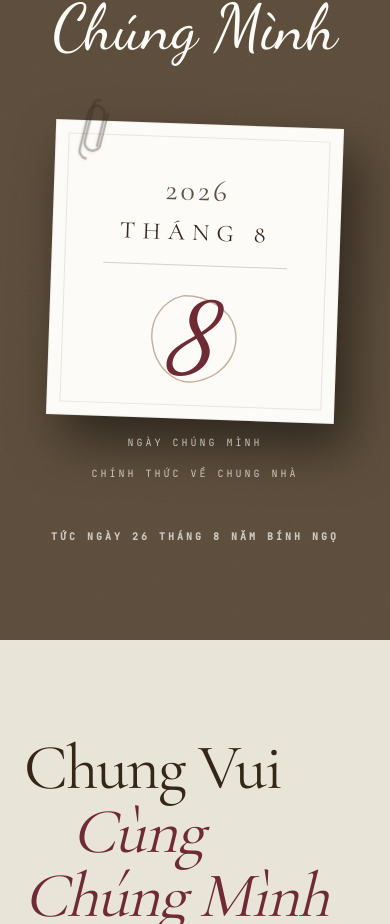
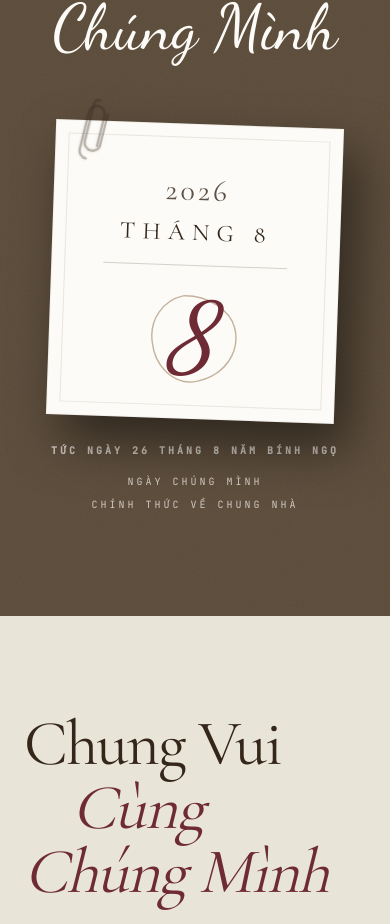
Before and after one commit to lequyn24-sudo/Q-N, a Next.js app: page / in a window 390 px wide. Shown: the part 4630-5554 px from the top of the page. Built offline with nearby package versions, Linux system fonts and the light colour scheme; a web font is replaced by a local one.

Commit message:
Reorder mobile timeline elements and tighten gap

```diff
--- a/src/components/Timeline.tsx
+++ b/src/components/Timeline.tsx
@@ -24,7 +24,7 @@ export default function Timeline() {
         </motion.div>
 
         {/* Main Content Area */}
-        <div className="relative w-full flex flex-col md:flex-row items-center justify-center gap-4 md:gap-8">
+        <div className="relative w-full flex flex-col md:flex-row items-center justify-center gap-2 md:gap-8">
 
           {/* Left Text */}
           <motion.div
@@ -32,7 +32,7 @@ export default function Timeline() {
             whileInView={{ opacity: 1, x: 0 }}
             viewport={{ once: true, margin: "-100px" }}
             transition={{ duration: 1, delay: 0.3, ease: "easeOut" }}
-            className="md:absolute md:left-0 md:top-1/2 md:-translate-y-1/2 text-center md:text-left z-20 order-2 md:order-1"
+            className="md:absolute md:left-0 md:top-1/2 md:-translate-y-1/2 text-center md:text-left z-20 order-3 md:order-1"
           >
             <p className="font-jetbrains text-vintage-ivory/70 text-[10px] md:text-xs lg:text-sm tracking-[0.3em] uppercase">
               Ngày Chúng Mình
@@ -45,10 +45,23 @@ export default function Timeline() {
             whileInView={{ opacity: 1, x: 0 }}
             viewport={{ once: true, margin: "-100px" }}
             transition={{ duration: 1, delay: 0.5, ease: "easeOut" }}
-            className="md:absolute md:right-0 md:top-1/2 md:-translate-y-1/2 text-center md:text-right z-20 order-3 md:order-3"
+            className="md:absolute md:right-0 md:top-1/2 md:-translate-y-1/2 text-center md:text-right z-20 order-4 md:order-3"
           >
             <p className="font-jetbrains text-vintage-ivory/70 text-[10px] md:text-xs lg:text-sm tracking-[0.3em] uppercase">
               Chính Thức <br className="hidden md:block" />Về Chung Nhà
+            </p>
+          </motion.div>
+
+          {/* Lunar Date (Mobile Only) */}
+          <motion.div
+            initial={{ opacity: 0, y: 10 }}
+            whileInView={{ opacity: 1, y: 0 }}
+            viewport={{ once: true, margin: "-100px" }}
+            transition={{ duration: 1, delay: 0.7, ease: "easeOut" }}
+            className="md:hidden text-center order-2 mt-4 mb-2"
+          >
+            <p className="font-jetbrains font-bold text-vintage-ivory/70 text-[10px] tracking-[0.3em] uppercase">
+              Tức Ngày 26 Tháng 8 Năm Bính Ngọ
             </p>
           </motion.div>
 
@@ -94,13 +107,13 @@ export default function Timeline() {
 
         </div>
 
-        {/* Lunar Date Info below */}
+        {/* Lunar Date Info below (Desktop Only) */}
         <motion.div
           initial={{ opacity: 0, y: 10 }}
           whileInView={{ opacity: 1, y: 0 }}
           viewport={{ once: true, margin: "-100px" }}
           transition={{ duration: 1, delay: 0.7, ease: "easeOut" }}
-          className="mt-12 md:mt-20 text-center"
+          className="hidden md:block mt-20 text-center"
         >
           <p className="font-jetbrains font-bold text-vintage-ivory/70 text-[10px] md:text-xs tracking-[0.3em] uppercase">
             Tức Ngày 26 Tháng 8 Năm Bính Ngọ
```
